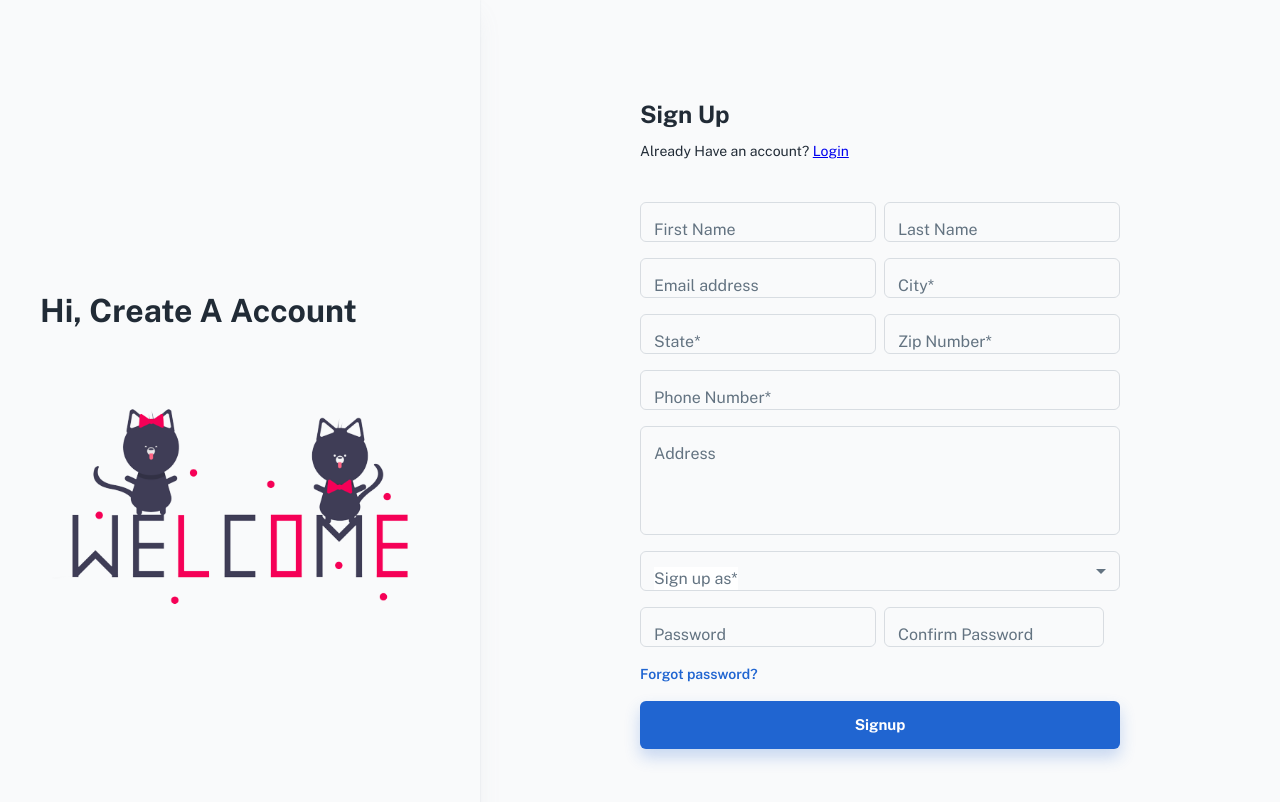
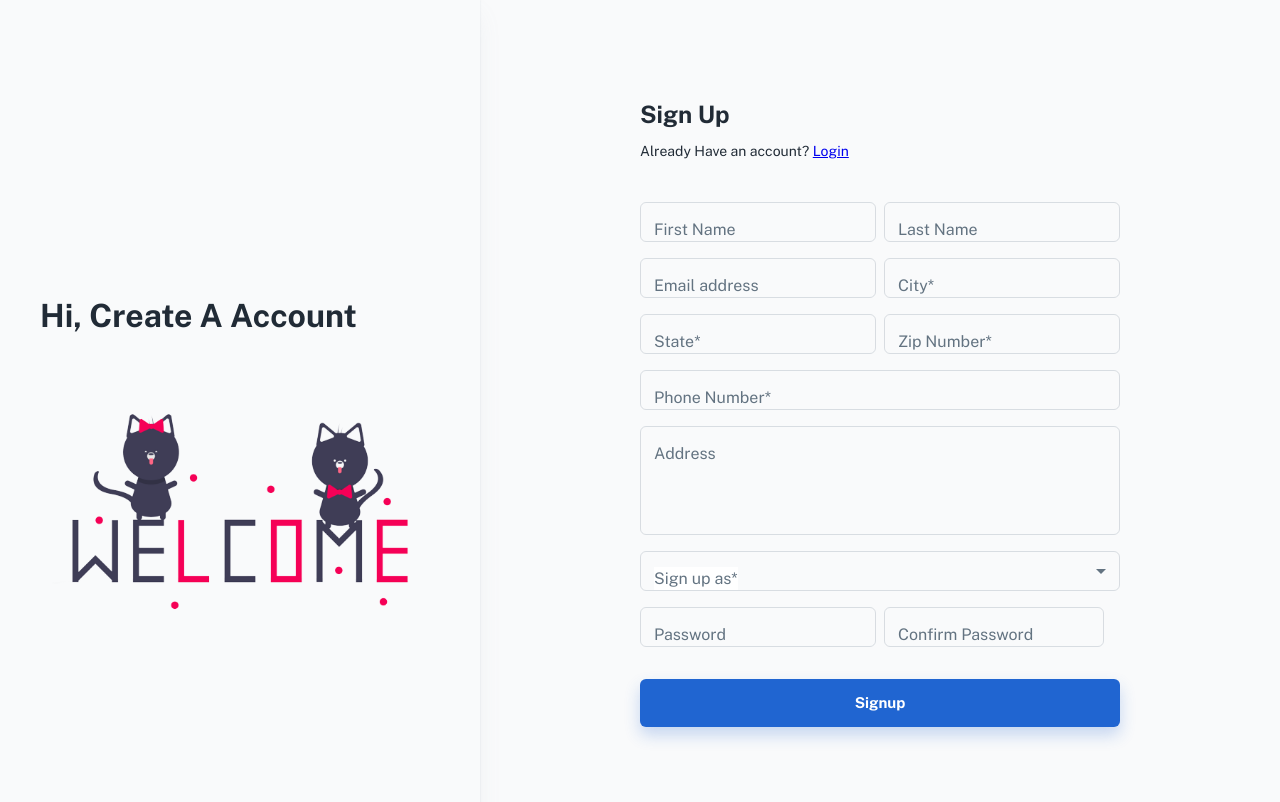
Before and after one commit to Rafin31/DME-Client, a React (Create React App) app: page /signup in a window 1280 px wide. Shown: the top 802 px of the page. Built offline with nearby package versions, Linux system fonts and the light colour scheme; some icons are missing; a web font is replaced by a local one.

Commit message:
Tooltip added in the patient import button

```diff
--- a/src/pages/DME_SUPPLIER/PatientPage.js
+++ b/src/pages/DME_SUPPLIER/PatientPage.js
@@ -226,6 +226,10 @@ export default function PatientPage() {
                         direction="row"
                         spacing={1}
                         divider={<Divider orientation="vertical" flexItem />}>
+                        <Tooltip
+                            title="File type should be xlsx. And the colum sequence should be First name > Last name > Full name > Email > Password > Category > Gender > Date of Birth > age > Weight > Country > City > State > Address > Primary Insurance > Secondary Insurance."
+                            arrow
+                            placement="left">
                             <Button
                                 variant="contained"
                                 color="success"
@@ -233,6 +237,8 @@ export default function PatientPage() {
                                 startIcon={<Iconify icon="ri:file-excel-2-fill" />}>
                                 Import
                             </Button>
+                        </Tooltip>
+
                         <Button variant="contained" startIcon={<Iconify icon="material-symbols:add" />}
                             onClick={() => { navigate('/DME-supplier/dashboard/add-patient') }}>
                             New Patient
--- a/src/sections/auth/login/SignupForm.js
+++ b/src/sections/auth/login/SignupForm.js
@@ -316,13 +316,9 @@ export default function SignupForm() {
                     </Grid>
                 </Grid>
 
-                <Stack direction="row" alignItems="center" justifyContent="space-between" sx={{ my: 2 }}>
-                    <Link variant="subtitle2" underline="hover" style={{ cursor: "pointer" }}>
-                        Forgot password?
-                    </Link>
-                </Stack>
 
-                <Button fullWidth size="large" type="submit" variant="contained" >
+
+                <Button fullWidth size="large" type="submit" variant="contained" sx={{ my: 4 }}>
                     Signup
                 </Button>
             </form>
```
Lines whose indentation alone changed are shown as unchanged.
